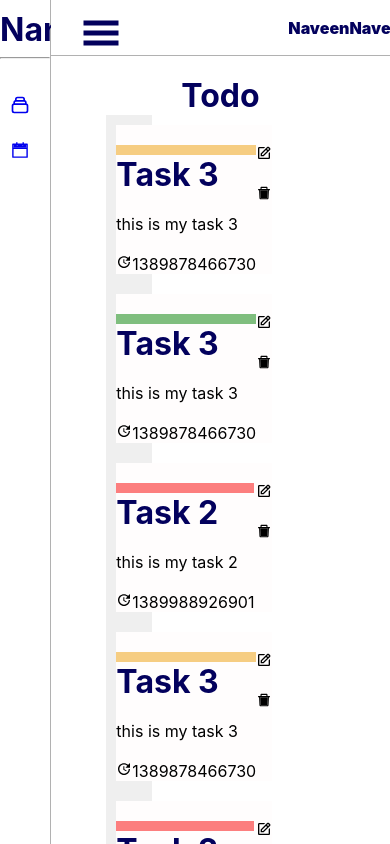
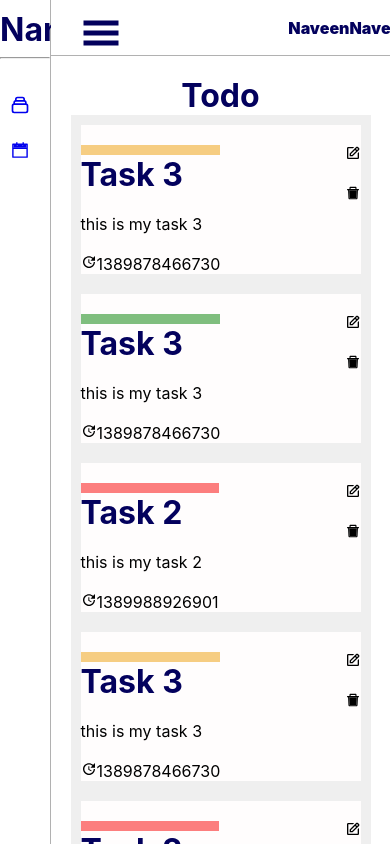
Before and after one commit to mamadou-niakate/TODO-List, a React (Create React App) app: page / in a window 390 px wide. Shown: the top 844 px of the page. Built offline with nearby package versions, Linux system fonts and the light colour scheme.

Commit message:
responsive mobile

```diff
--- a/src/components/Tasks/TaskCardList/index.css
+++ b/src/components/Tasks/TaskCardList/index.css
@@ -4,7 +4,7 @@
   flex-direction: column;
   flex-wrap: wrap;
   background-color: #efefef;
-  width: 20%;
+  width: 300px;
 }
 
 .tasksCardList:hover {
```
